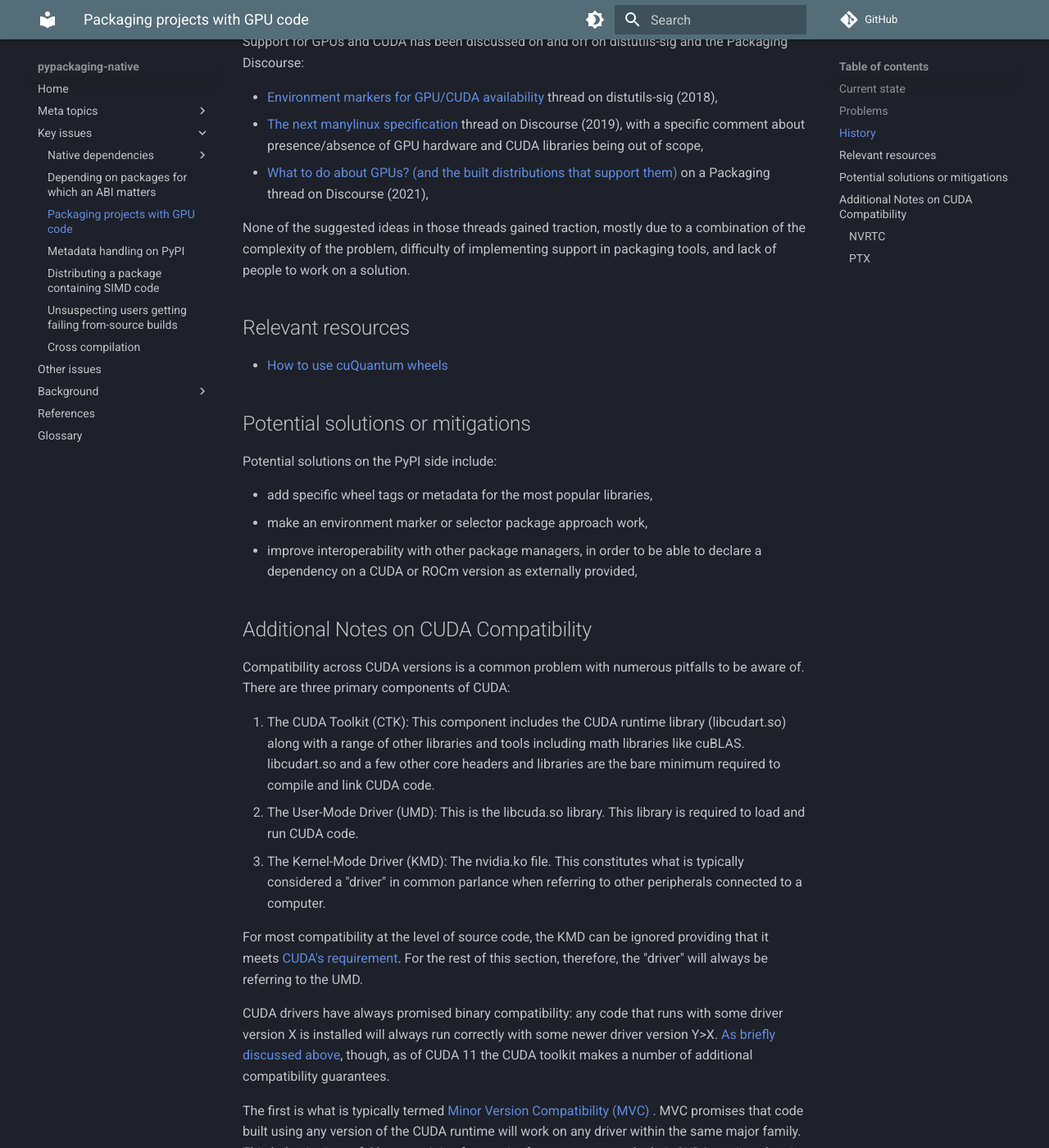
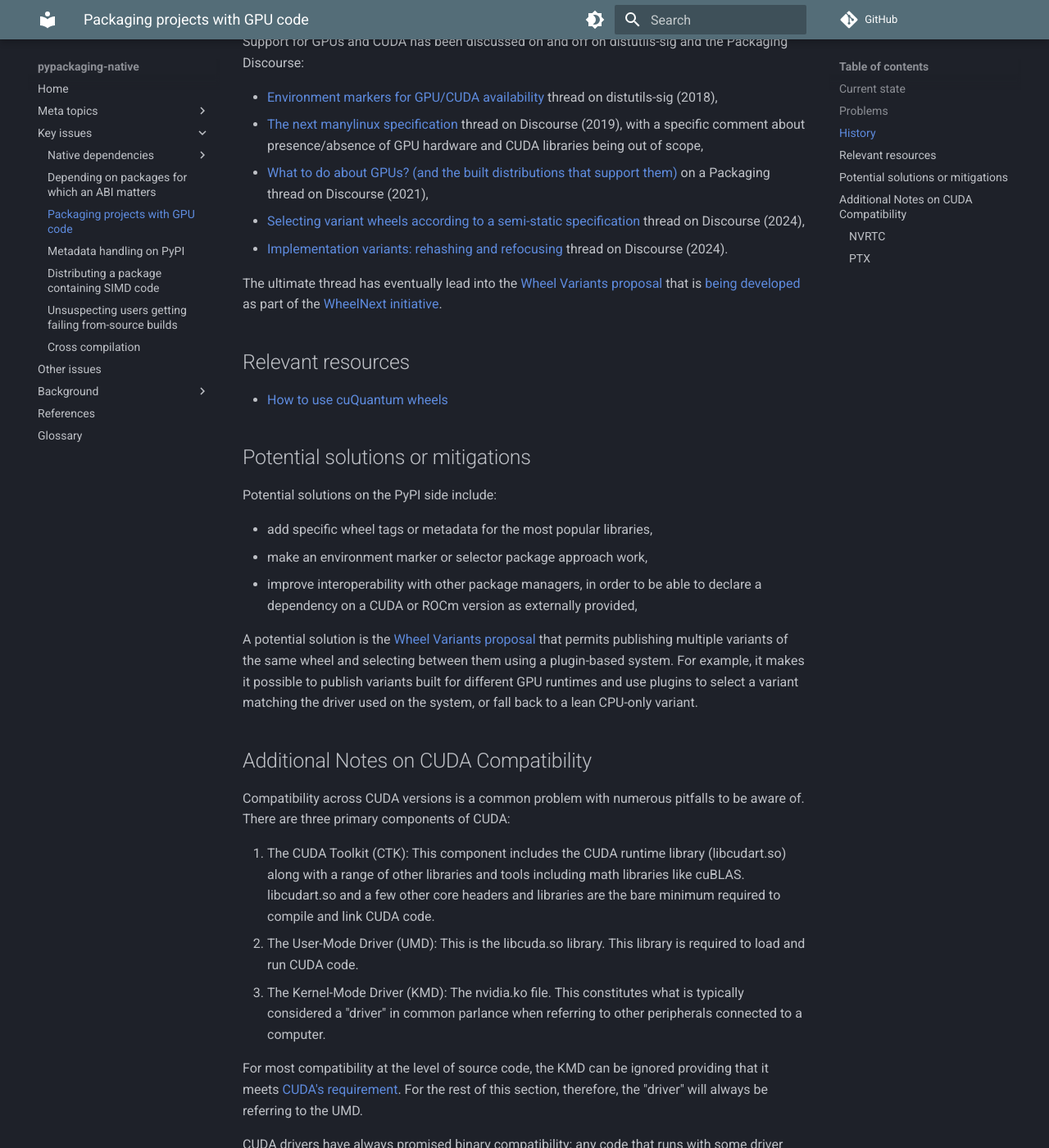
Before and after one commit to pypackaging-native/pypackaging-native, an MkDocs documentation site: the page built from docs/key-issues/gpus.md, in a window 1280 px wide and 1400 px high, scrolled down 3548 px. Shown: the whole window at 82% size. Built offline with MkDocs 1.6.1 and Material for MkDocs 9.7.7, drawn with Linux system fonts in a browser that asks for light colours; comment, search, counter and statistics services are not loaded.

Commit message:
Mention the wheel variants proposal where relevant
Mention the wheel variants proposal as a work-in-progress solution
for GPU and SIMD code.

```diff
--- a/docs/key-issues/gpus.md
+++ b/docs/key-issues/gpus.md
@@ -202,10 +202,12 @@ the Packaging Discourse:
   GPU hardware and CUDA libraries being out of scope,
 - [What to do about GPUs? (and the built distributions that support them)](https://discuss.python.org/t/what-to-do-about-gpus-and-the-built-distributions-that-support-them/7125)
   on a Packaging thread on Discourse (2021),
+- [Selecting variant wheels according to a semi-static specification](https://discuss.python.org/t/selecting-variant-wheels-according-to-a-semi-static-specification/53446) thread on Discourse (2024),
+- [Implementation variants: rehashing and refocusing](https://discuss.python.org/t/implementation-variants-rehashing-and-refocusing/54884) thread on Discourse (2024).
 
-None of the suggested ideas in those threads gained traction, mostly due to a
-combination of the complexity of the problem, difficulty of implementing
-support in packaging tools, and lack of people to work on a solution.
+The ultimate thread has eventually lead into the [Wheel Variants proposal](https://wheelnext.dev/proposals/pepxxx_wheel_variant_support/)
+that is [being developed](https://github.com/wheelnext/pep_xxx_wheel_variants)
+as part of the [WheelNext initiative](https://wheelnext.dev/).
 
 
 ## Relevant resources
@@ -222,6 +224,13 @@ Potential solutions on the PyPI side include:
 - make an environment marker or selector package approach work,
 - improve interoperability with other package managers, in order to be able to
   declare a dependency on a CUDA or ROCm version as externally provided,
+
+A potential solution is the [Wheel Variants proposal](https://wheelnext.dev/proposals/pepxxx_wheel_variant_support/)
+that permits publishing multiple variants of the same wheel and selecting
+between them using a plugin-based system. For example, it makes it possible
+to publish variants built for different GPU runtimes and use plugins to select
+a variant matching the driver used on the system, or fall back to a lean
+CPU-only variant.
 
 
 ## Additional Notes on CUDA Compatibility
```
Also changed, not shown: docs/glossary.md (+1 -0 lines), docs/key-issues/simd_support.md (+7 -0 lines).
